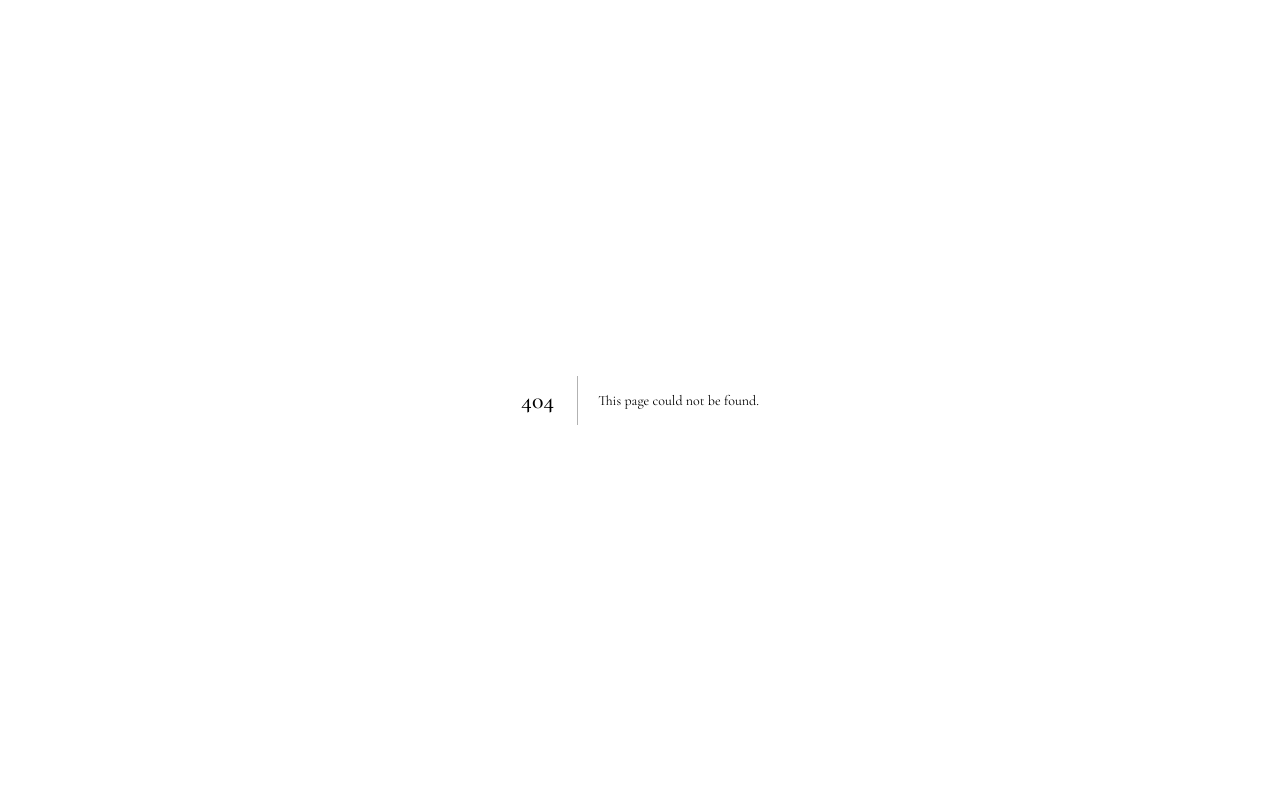
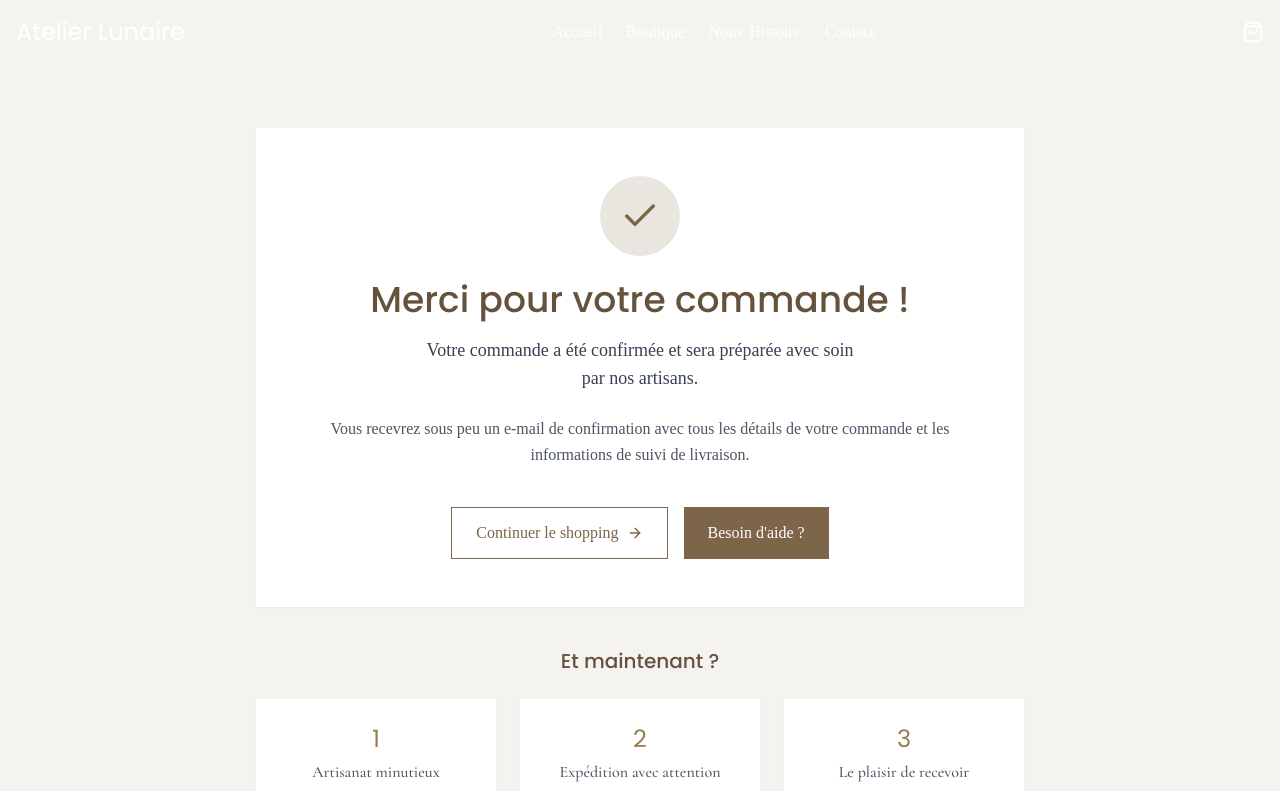
Before and after one commit to growthly-maker/atelier-lunaire-site, a Next.js app: page /commande/success in a window 1280 px wide. Before the commit this address had no page. Shown: the top 791 px of the page. Built offline with nearby package versions, Linux system fonts and the light colour scheme.

Commit message:
Ajout de la page de confirmation de commande

```diff
--- /dev/null
+++ b/pages/commande/success.js
@@ -0,0 +1,148 @@
+import { useEffect } from 'react';
+import Head from 'next/head';
+import Link from 'next/link';
+import { useRouter } from 'next/router';
+import { motion } from 'framer-motion';
+import { FiCheck, FiArrowRight } from 'react-icons/fi';
+import { useCart } from '../../context/CartContext';
+
+import Header from '../../components/Header';
+import Footer from '../../components/Footer';
+
+export default function OrderSuccess() {
+  const router = useRouter();
+  const { clearCart } = useCart();
+  const { session_id } = router.query;
+
+  // Vide le panier une fois que la commande est terminée
+  useEffect(() => {
+    if (session_id) {
+      clearCart();
+    }
+  }, [session_id, clearCart]);
+
+  // Animations
+  const containerVariants = {
+    hidden: { opacity: 0 },
+    visible: {
+      opacity: 1,
+      transition: {
+        staggerChildren: 0.2
+      }
+    }
+  };
+
+  const itemVariants = {
+    hidden: { opacity: 0, y: 20 },
+    visible: { opacity: 1, y: 0 }
+  };
+
+  return (
+    <div className="min-h-screen bg-beige-100">
+      <Head>
+        <title>Commande Confirmée | Atelier Lunaire</title>
+        <meta name="description" content="Votre commande de bijoux artisanaux Atelier Lunaire a été confirmée." />
+        <meta name="robots" content="noindex, nofollow" /> {/* Ne pas indexer les pages de confirmation */}
+      </Head>
+
+      <Header />
+
+      <main className="pt-32 pb-20 px-4">
+        <div className="max-w-3xl mx-auto">
+          <motion.div
+            variants={containerVariants}
+            initial="hidden"
+            animate="visible"
+            className="bg-white p-8 md:p-12 shadow-sm text-center"
+          >
+            <motion.div
+              variants={itemVariants}
+              className="flex justify-center mb-6"
+            >
+              <div className="w-20 h-20 rounded-full bg-primary-100 flex items-center justify-center">
+                <FiCheck size={40} className="text-primary-600" />
+              </div>
+            </motion.div>
+
+            <motion.h1
+              variants={itemVariants}
+              className="text-3xl md:text-4xl font-serif text-primary-700 mb-4"
+            >
+              Merci pour votre commande !
+            </motion.h1>
+
+            <motion.p
+              variants={itemVariants}
+              className="text-lg text-gray-700 mb-6 max-w-md mx-auto"
+            >
+              Votre commande a été confirmée et sera préparée avec soin par nos artisans.
+            </motion.p>
+
+            {session_id && (
+              <motion.div
+                variants={itemVariants}
+                className="mb-8 p-4 bg-beige-200 text-primary-700 rounded-sm"
+              >
+                <p className="font-medium">Référence de commande</p>
+                <p className="text-sm">{session_id}</p>
+              </motion.div>
+            )}
+
+            <motion.p
+              variants={itemVariants}
+              className="text-gray-600 mb-10"
+            >
+              Vous recevrez sous peu un e-mail de confirmation avec tous les détails de votre commande
+              et les informations de suivi de livraison.
+            </motion.p>
+
+            <motion.div
+              variants={itemVariants}
+              className="space-y-4 md:space-y-0 md:flex md:space-x-4 justify-center"
+            >
+              <Link
+                href="/boutique"
+                className="inline-flex items-center px-6 py-3 border border-primary-600 text-primary-600 hover:bg-primary-50 transition-colors"
+              >
+                Continuer le shopping
+                <FiArrowRight className="ml-2" />
+              </Link>
+
+              <Link
+                href="/contact"
+                className="inline-flex items-center px-6 py-3 bg-primary-600 text-white hover:bg-primary-700 transition-colors"
+              >
+                Besoin d'aide ?
+              </Link>
+            </motion.div>
+          </motion.div>
+
+          <div className="mt-10 text-center text-gray-600">
+            <h2 className="text-xl font-serif text-primary-700 mb-4">Et maintenant ?</h2>
+            <div className="grid grid-cols-1 md:grid-cols-3 gap-6 mt-6">
+              <div className="bg-white p-6 shadow-sm">
+                <div className="text-2xl font-serif text-primary-500 mb-2">1</div>
+                <h3 className="font-medium mb-2">Artisanat minutieux</h3>
+                <p className="text-sm">Votre bijou sera façonné ou préparé avec soin par nos artisans.</p>
+              </div>
+
+              <div className="bg-white p-6 shadow-sm">
+                <div className="text-2xl font-serif text-primary-500 mb-2">2</div>
+                <h3 className="font-medium mb-2">Expédition avec attention</h3>
+                <p className="text-sm">Emballé dans notre écrin signature et expédié avec soin.</p>
+              </div>
+
+              <div className="bg-white p-6 shadow-sm">
+                <div className="text-2xl font-serif text-primary-500 mb-2">3</div>
+                <h3 className="font-medium mb-2">Le plaisir de recevoir</h3>
+                <p className="text-sm">Votre précieux bijou vous parviendra dans les jours à venir.</p>
+              </div>
+            </div>
+          </div>
+        </div>
+      </main>
+
+      <Footer />
+    </div>
+  );
+}
```
